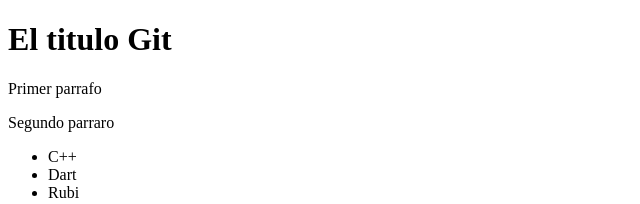
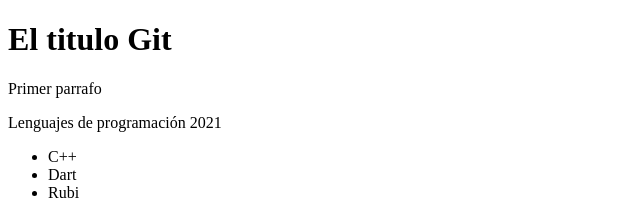
Before and after one commit to moisesdanieldiazpalomino/gitCurso2021, a plain HTML site: page Index.html in a window 1280 px wide. Shown: the top 204 px of the page, without its empty margins (0-640 px from the left). Drawn offline with Linux system fonts and the light colour scheme.

```diff
--- a/Index.html
+++ b/Index.html
@@ -10,7 +10,7 @@
     <h1>El titulo Git</h1>
     <p>Primer parrafo</p>
 
-    <p>Segundo parraro</p>
+    <p>Lenguajes de programación 2021</p>
     <ul>
         <li>C++</li>
         <li>Dart</li>
```
